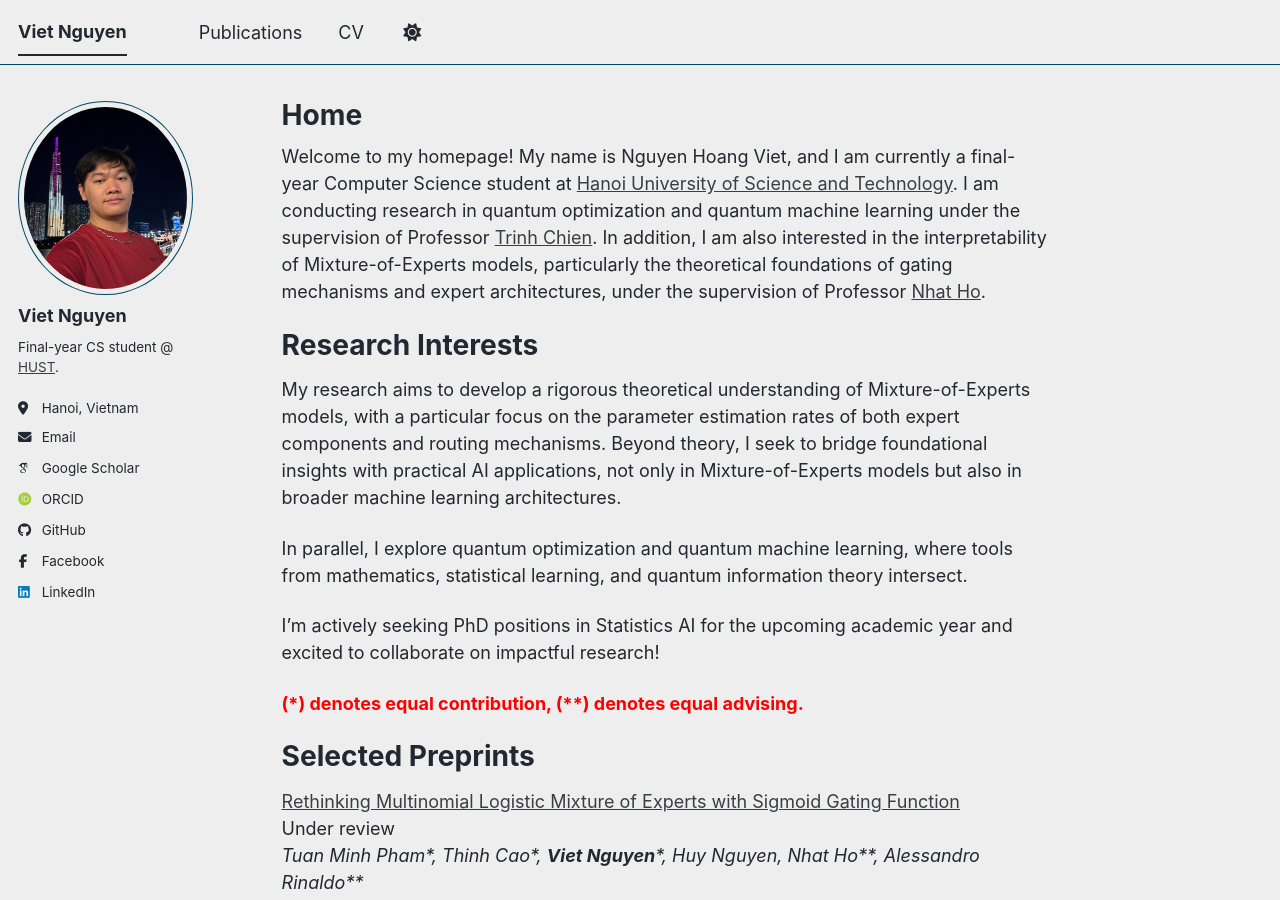
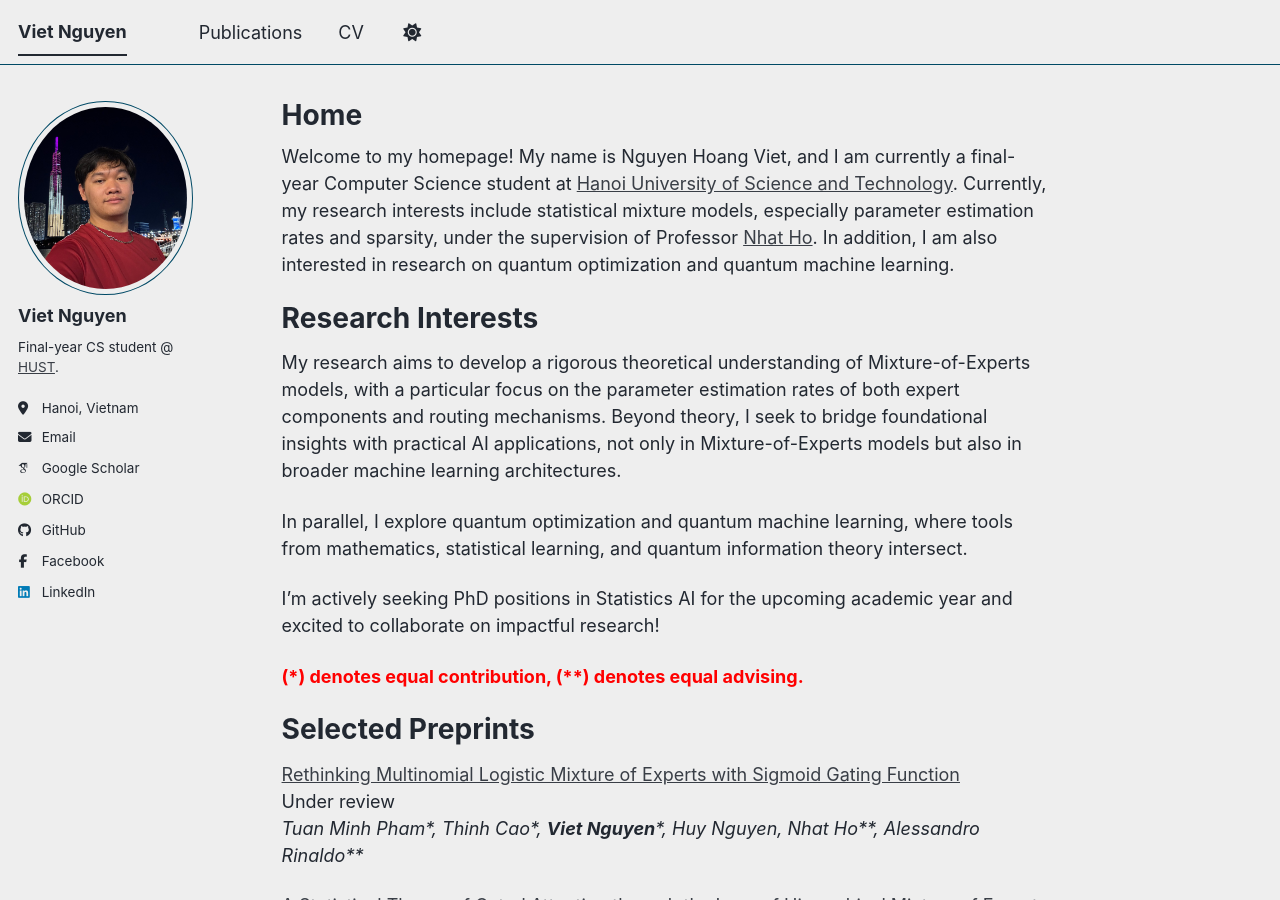
Before and after one commit to hsgsstudent/hsgsstudent.github.io, a Jekyll site: the page built from _pages/about.md, in a window 1280 px wide and 900 px high. Built offline with Jekyll 4.4.1, drawn with Linux system fonts in a browser that asks for light colours; some web fonts are replaced; a script bundle is joined from its source files by our own code; library files that are not in the unit come from our copies.

Commit message:
Revise about page content and research focus
Updated research interests and rephrased introduction.

```diff
--- a/_pages/about.md
+++ b/_pages/about.md
@@ -4,7 +4,7 @@ title: "Home"
 author_profile: true
 ---
 
-Welcome to my homepage! My name is Nguyen Hoang Viet, and I am currently a final-year Computer Science student at [Hanoi University of Science and Technology](https://hust.edu.vn). I am conducting research in quantum optimization and quantum machine learning under the supervision of Professor [Trinh Chien](https://sites.google.com/site/chientrinhvn). In addition, I am also interested in the interpretability of Mixture-of-Experts models, particularly the theoretical foundations of gating mechanisms and expert architectures, under the supervision of Professor [Nhat Ho](https://nhatptnk8912.github.io).
+Welcome to my homepage! My name is Nguyen Hoang Viet, and I am currently a final-year Computer Science student at [Hanoi University of Science and Technology](https://hust.edu.vn). Currently, my research interests include statistical mixture models, especially parameter estimation rates and sparsity, under the supervision of Professor [Nhat Ho](https://nhatptnk8912.github.io). In addition, I am also interested in research on quantum optimization and quantum machine learning.
 
 Research Interests
 ======
```
